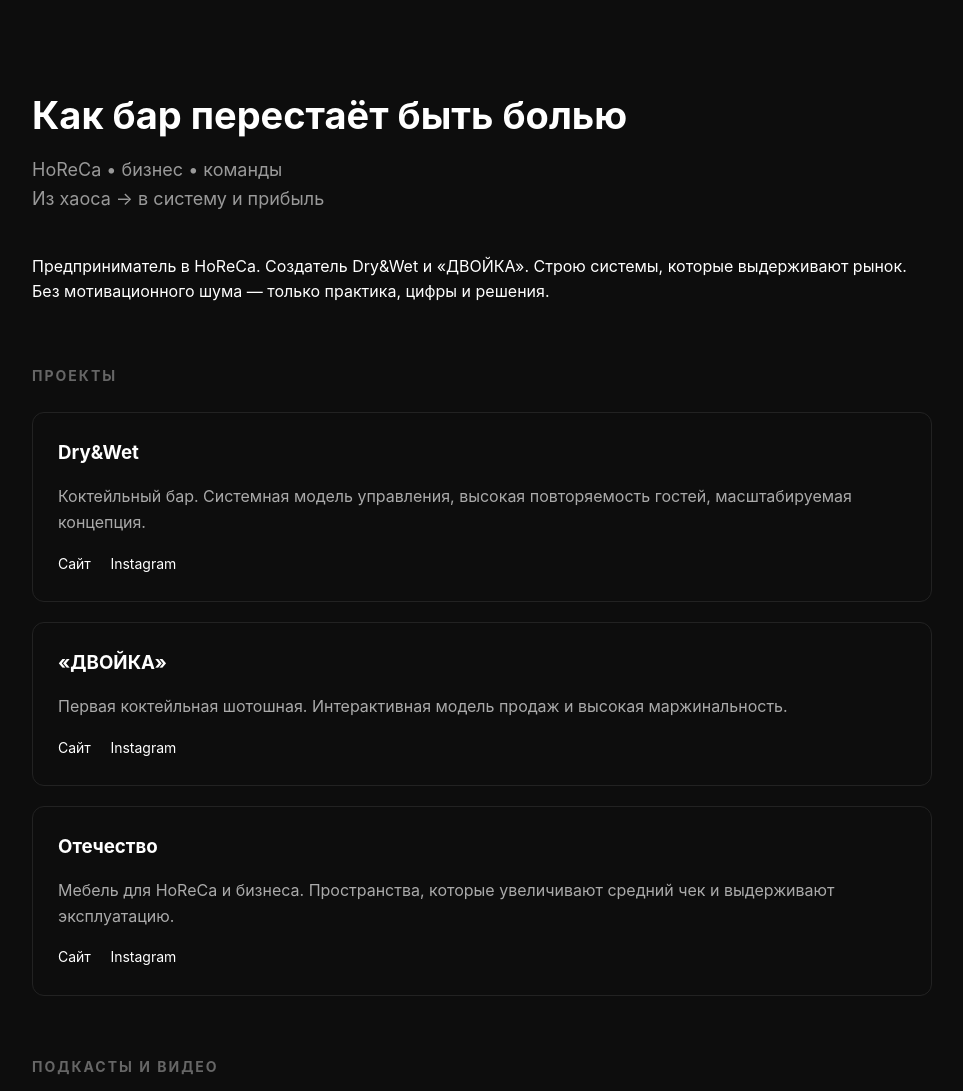
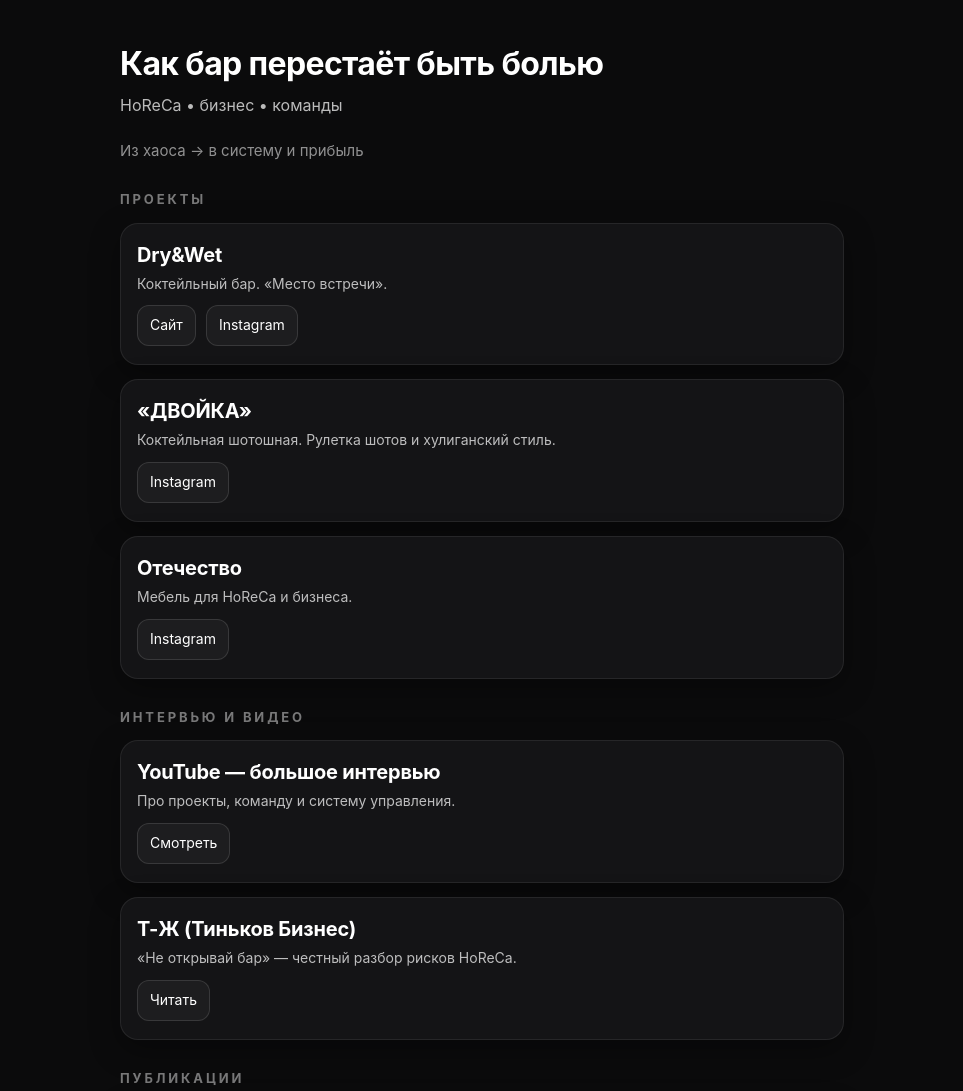
Before and after one commit to ekimka88/links, a plain HTML site: page index.html in a window 1280 px wide. Shown: the top 1091 px of the page, without its empty margins (158-1121 px from the left). Drawn offline with Linux system fonts and the light colour scheme.

Commit message:
Update index.html

```diff
--- a/index.html
+++ b/index.html
@@ -1,152 +1,217 @@
 <!DOCTYPE html>
 <html lang="ru">
 <head>
-<meta charset="UTF-8">
-<meta name="viewport" content="width=device-width, initial-scale=1.0">
-<title>Vitaly Ekimenko — HoReCa</title>
+  <meta charset="UTF-8" />
+  <meta name="viewport" content="width=device-width, initial-scale=1.0" />
+  <title>Vitaliy Ekimenko — HoReCa</title>
+
   <style>
-body {
-    margin: 0;
-    font-family: -apple-system, BlinkMacSystemFont, sans-serif;
-    background: #0d0d0d;
-    color: #ffffff;
-    line-height: 1.6;
+    :root{
+      --bg:#0b0b0c;
+      --card:#141416;
+      --border:rgba(255,255,255,.08);
+      --text:#ffffff;
+      --muted:rgba(255,255,255,.72);
+      --muted2:rgba(255,255,255,.55);
+      --shadow:0 10px 30px rgba(0,0,0,.35);
+      --radius:18px;
     }
 
-.container {
-    max-width: 900px;
-    margin: 0 auto;
-    padding: 60px 20px;
+    *{ box-sizing:border-box; }
+    body{
+      margin:0;
+      font-family:-apple-system,BlinkMacSystemFont,"Segoe UI",Roboto,Inter,Arial,sans-serif;
+      background:var(--bg);
+      color:var(--text);
+      line-height:1.35;
     }
 
-h1 {
-    font-size: 38px;
-    margin-bottom: 10px;
+    .container{
+      max-width:760px;
+      margin:0 auto;
+      padding:42px 18px 64px;
     }
 
-.subtitle {
-    color: #999;
-    font-size: 18px;
-    margin-bottom: 40px;
+    h1{
+      font-size:32px;
+      margin:0 0 10px;
+      letter-spacing:-.02em;
     }
 
-.section {
-    margin-bottom: 60px;
+    .subtitle{
+      font-size:16px;
+      color:var(--muted);
+      margin:0 0 24px;
     }
 
-.section h2 {
-    font-size: 14px;
-    letter-spacing: 2px;
-    color: #666;
-    margin-bottom: 25px;
-    text-transform: uppercase;
+    .tagline{
+      margin:0 0 28px;
+      color:var(--muted2);
+      font-size:15px;
     }
 
-.card {
-    border: 1px solid #222;
-    padding: 25px;
-    border-radius: 12px;
-    margin-bottom: 20px;
-    transition: 0.2s;
+    .section{
+      margin-top:30px;
     }
 
-.card:hover {
-    border-color: #444;
+    .section h2{
+      margin:0 0 14px;
+      font-size:13px;
+      letter-spacing:.22em;
+      color:rgba(255,255,255,.45);
+      text-transform:uppercase;
     }
 
-.card h3 {
-    margin: 0 0 8px 0;
+    .card{
+      background:var(--card);
+      border:1px solid var(--border);
+      border-radius:var(--radius);
+      padding:18px 16px;
+      margin:14px 0;
+      box-shadow:var(--shadow);
     }
 
-.card p {
-    color: #aaa;
-    margin-bottom: 15px;
+    .card h3{
+      margin:0 0 6px;
+      font-size:20px;
+      letter-spacing:-.01em;
     }
 
-.links a {
-    color: #fff;
-    text-decoration: none;
-    margin-right: 15px;
-    font-size: 14px;
+    .card p{
+      margin:0 0 12px;
+      color:var(--muted);
+      font-size:14px;
     }
 
-.links a:hover {
-    text-decoration: underline;
+    .links{
+      display:flex;
+      flex-wrap:wrap;
+      gap:10px;
     }
 
-.footer {
-    margin-top: 80px;
-    font-size: 14px;
-    color: #555;
+    .links a{
+      display:inline-flex;
+      align-items:center;
+      justify-content:center;
+      padding:10px 12px;
+      border-radius:12px;
+      border:1px solid rgba(255,255,255,.12);
+      background:rgba(255,255,255,.04);
+      color:#fff;
+      text-decoration:none;
+      font-size:14px;
+      transition:transform .08s ease, background .12s ease, border-color .12s ease;
+    }
+
+    .links a:hover{
+      transform:translateY(-1px);
+      background:rgba(255,255,255,.07);
+      border-color:rgba(255,255,255,.22);
+    }
+
+    .footer{
+      margin-top:34px;
+      color:rgba(255,255,255,.55);
+      font-size:14px;
+    }
+
+    .copyright{
+      margin-top:10px;
+      color:rgba(255,255,255,.35);
+      font-size:12px;
     }
   </style>
 </head>
+
 <body>
-
   <div class="container">
-
     <h1>Как бар перестаёт быть болью</h1>
-<div class="subtitle">
-HoReCa • бизнес • команды<br>
-Из хаоса → в систему и прибыль
-</div>
-
-<div class="section">
-<p>
-Предприниматель в HoReCa. Создатель Dry&Wet и «ДВОЙКА».
-Строю системы, которые выдерживают рынок.
-Без мотивационного шума — только практика, цифры и решения.
-</p>
-</div>
+    <p class="subtitle">HoReCa • бизнес • команды</p>
+    <p class="tagline">Из хаоса → в систему и прибыль</p>
 
     <div class="section">
       <h2>Проекты</h2>
 
       <div class="card">
         <h3>Dry&Wet</h3>
-<p>Коктейльный бар. Системная модель управления, высокая повторяемость гостей, масштабируемая концепция.</p>
+        <p>Коктейльный бар. «Место встречи».</p>
         <div class="links">
-<a href="https://drywet.ru" target="_blank">Сайт</a>
-<a href="https://www.instagram.com/drywet.moscow" target="_blank">Instagram</a>
+          <a href="https://dcwp.ru/" target="_blank">Сайт</a>
+          <a href="https://www.instagram.com/drywet.moscow?igsh=MXRkdGt6aDRtd2xwNA==" target="_blank">Instagram</a>
         </div>
       </div>
 
       <div class="card">
         <h3>«ДВОЙКА»</h3>
-<p>Первая коктейльная шотошная. Интерактивная модель продаж и высокая маржинальность.</p>
+        <p>Коктейльная шотошная. Рулетка шотов и хулиганский стиль.</p>
         <div class="links">
-<a href="#" target="_blank">Сайт</a>
-<a href="https://www.instagram.com/dvoyka.moscow" target="_blank">Instagram</a>
+          <a href="https://www.instagram.com/dvoyka.moscow?igsh=MW44Ynlxb2dxcWlkdA==" target="_blank">Instagram</a>
         </div>
       </div>
 
       <div class="card">
         <h3>Отечество</h3>
-<p>Мебель для HoReCa и бизнеса. Пространства, которые увеличивают средний чек и выдерживают эксплуатацию.</p>
+        <p>Мебель для HoReCa и бизнеса.</p>
         <div class="links">
-<a href="#" target="_blank">Сайт</a>
-<a href="https://www.instagram.com/mebel_otechestvo" target="_blank">Instagram</a>
+          <a href="https://www.instagram.com/mebel_otechestvo?igsh=MWt0c21ka3g3dzNhYQ==" target="_blank">Instagram</a>
+        </div>
       </div>
     </div>
 
-</div>
-
     <div class="section">
-<h2>Подкасты и видео</h2>
+      <h2>Интервью и видео</h2>
 
       <div class="card">
         <h3>YouTube — большое интервью</h3>
         <p>Про проекты, команду и систему управления.</p>
+        <div class="links">
+          <a href="https://www.youtube.com/watch?v=mJEVoEEW0pQ" target="_blank">Смотреть</a>
+        </div>
       </div>
 
       <div class="card">
         <h3>T-Ж (Тиньков Бизнес)</h3>
-<p>«Не открывай бар» — честный разбор рисков и ошибок предпринимателя.</p>
+        <p>«Не открывай бар» — честный разбор рисков HoReCa.</p>
         <div class="links">
-<a href="https://t-j.ru/list/ne-otkrivai-bar/" target="_blank">Читать интервью</a>
+          <a href="https://t-j.ru/list/ne-otkrivai-bar/" target="_blank">Читать</a>
+        </div>
       </div>
     </div>
 
+    <div class="section">
+      <h2>Публикации</h2>
+
+      <div class="card">
+        <h3>Sobaka.ru</h3>
+        <p>Материал обо мне.</p>
+        <div class="links">
+          <a href="https://m.sobaka.ru/bars/heroes/182553" target="_blank">Читать</a>
+        </div>
+      </div>
+
+      <div class="card">
+        <h3>Inshaker</h3>
+        <p>Про время как ключевой ресурс.</p>
+        <div class="links">
+          <a href="https://ru.inshaker.com/trends/znaniya/vitaliy-ekimenko-vremya-samyy-tsennyy-nash-resurs-kotorogo-postoyanno-ne-hvataet" target="_blank">Читать</a>
+        </div>
+      </div>
+
+      <div class="card">
+        <h3>Moskvich Mag</h3>
+        <p>Все материалы (подборка).</p>
+        <div class="links">
+          <a href="https://moskvichmag.ru/tag/vitalij-ekimenko/" target="_blank">Читать</a>
+        </div>
+      </div>
+
+      <div class="card">
+        <h3>Buro 24/7</h3>
+        <p>Материал о проектах и подходе.</p>
+        <div class="links">
+          <a href="https://m.buro247.ru/amp/89650" target="_blank">Читать</a>
+        </div>
+      </div>
     </div>
 
     <div class="section">
@@ -154,19 +219,26 @@
 
       <div class="card">
         <h3>Telegram</h3>
+        <p>@ekimka</p>
         <div class="links">
-<a href="https://t.me/ekimka" target="_blank">@ekimka</a>
+          <a href="https://t.me/ekimka" target="_blank">Написать</a>
         </div>
       </div>
 
+      <div class="card">
+        <h3>Instagram</h3>
+        <p>Профиль</p>
+        <div class="links">
+          <a href="https://www.instagram.com/vitaly_ekimenko/" target="_blank">Открыть</a>
+        </div>
+      </div>
     </div>
 
     <div class="footer">
-© 2026 Vitaly Ekimenko
-Без мотивационного шума и глянца. Только опыт, решения и принципы, которые выдерживают рынок.
+      Без мотивационного шума и глянца.<br/>
+      Только опыт, решения и принципы, которые выдерживают рынок.
+      <div class="copyright">© 2026 Vitaliy Ekimenko</div>
     </div>
-
   </div>
-
 </body>
 </html>
```
Lines whose indentation alone changed are shown as unchanged.
